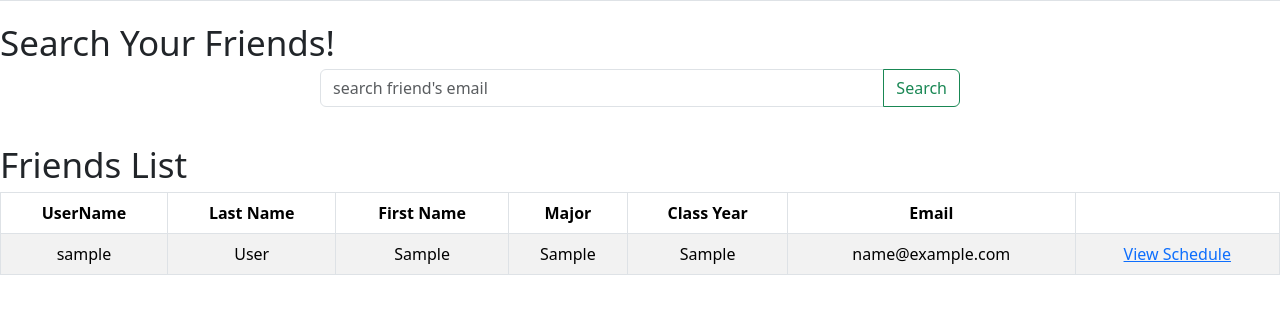
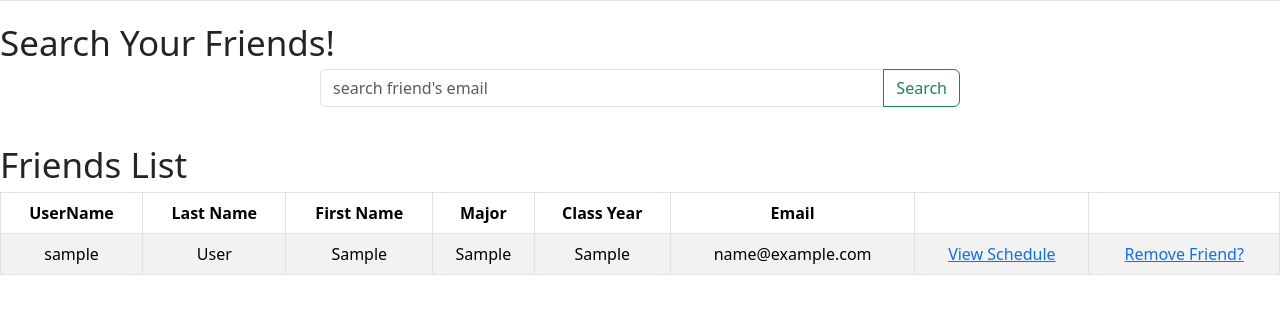
Before and after one commit to GaRandall/louslist, a Django app: page /friendlist in a window 1280 px wide. Shown: the part 191-505 px from the top of the page. Run offline with Django 4.2, Linux system fonts and the light colour scheme; a user stored in the database is signed in; tables that the repository leaves empty hold one stand-in row (values such as "Sample post"); some libraries are stand-ins or nearby versions.

Commit message:
drop friend
drop friend added

```diff
--- a/louslist/templates/louslist/friendlist.html
+++ b/louslist/templates/louslist/friendlist.html
@@ -101,6 +101,7 @@
                 <th scope="col" class="text-center">Class Year</th>
                 <th scope="col" class="text-center">Email</th>
                 <th scope="col" class="text-center"></th>
+                <th scope="col" class="text-center"></th>
             </tr>
         </thead>
     <tbody>
@@ -114,6 +115,7 @@
             <td class="text-center">{{i.Year}}</td>
             <td class="text-center">{{i.userEmail}}</td>
             <td class="text-center"><a href="{% url 'schedules' i.userName %}">View Schedule</a></td>
+            <td class="text-center"><a href="{% url 'removefriend' i.userName %}">Remove Friend?</a></td>
         </tr>
     {% endfor %}
     </tbody>
--- a/louslist/urls.py
+++ b/louslist/urls.py
@@ -18,6 +18,7 @@ urlpatterns = [
     path('friendlist', views.friendlist, name='friendlist'),
     path('friend_result', views.friend_result, name='friend_result'),
     path('<str:userName>/addfriend',views.addfriend,name='addfriend'),
+    path('<str:userName>/removefriend',views.removefriend,name='removefriend'),
     path('<str:userName>/schedules',views.schedules,name='schedules'),
     #path('friendlist/<str:userName>/', views.add_friend, name='send friend request'),
     #path('friendlist/<int:requestID>/', views.accept_friend_request, name='accept friend request'),
--- a/louslist/views.py
+++ b/louslist/views.py
@@ -378,6 +378,11 @@ def addfriend(request, userName):
     request.user.uniqueuser.save()
     return HttpResponseRedirect(reverse('friendlist'))
 
+def removefriend(request, userName):
+    request.user.uniqueuser.userFriends.remove(UniqueUser.objects.get(userName=userName))
+    request.user.uniqueuser.save()
+    return HttpResponseRedirect(reverse('friendlist'))
+
 def schedules(request,userName):
     user=UniqueUser.objects.get(userName=userName)
     schedule = user.userSchedule.split()
```
